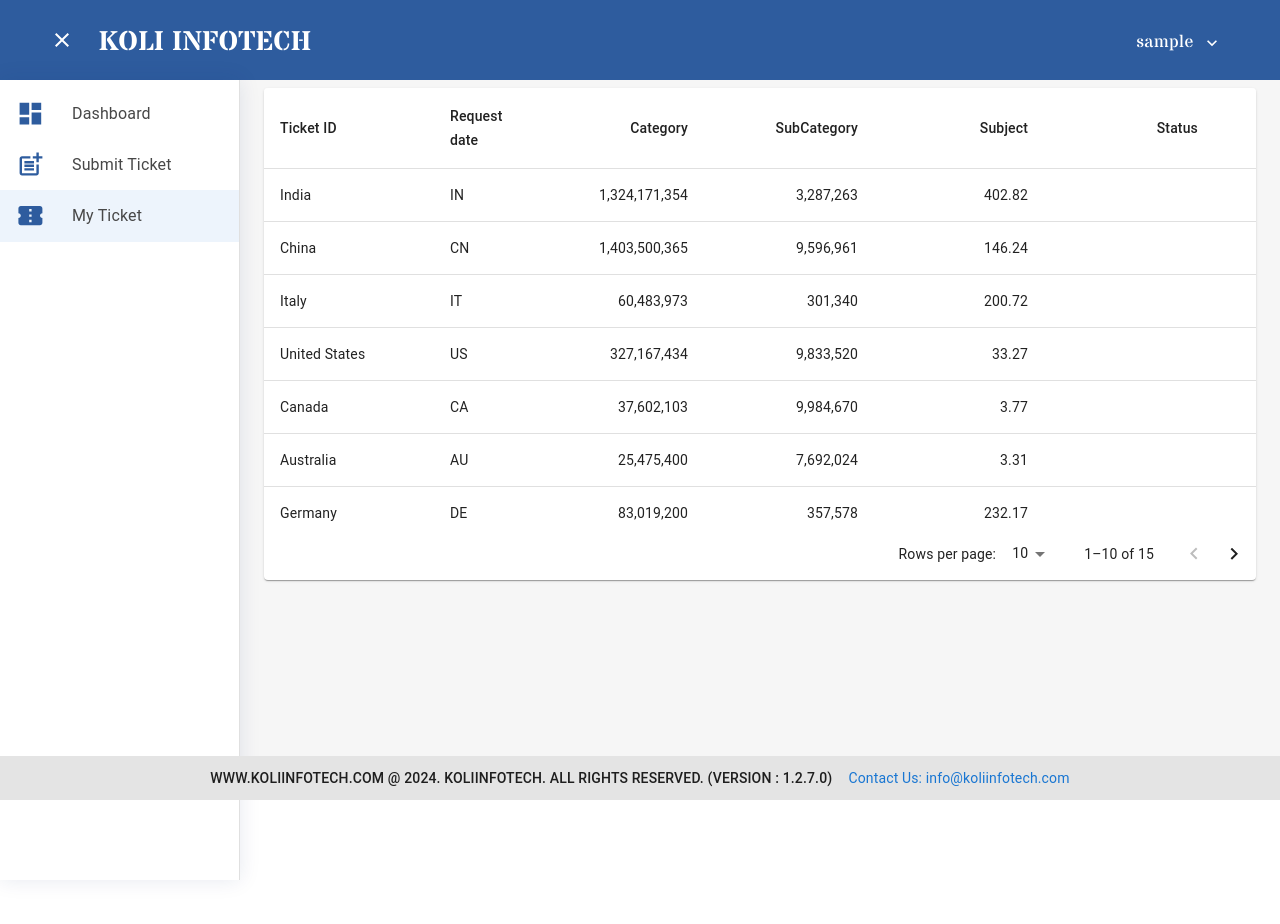
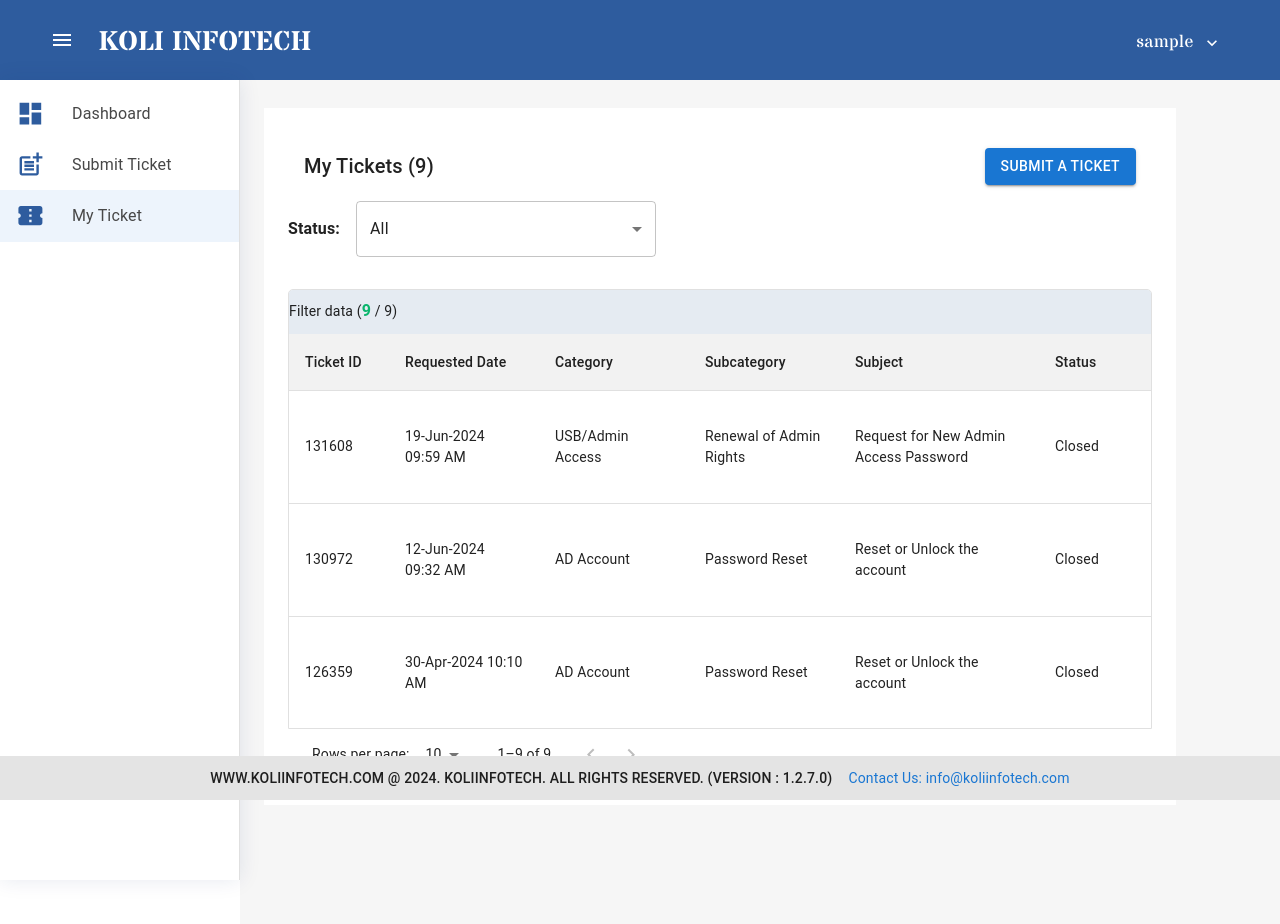
Before and after one commit to vamshidevv/KIHD, a React (Create React App) app: page /mytickets in a window 1280 px wide. Shown: the top 924 px of the page. Before the commit the page ends 800 px from the top, so only its background shows below. Built offline with nearby package versions, Linux system fonts and the light colour scheme; sample sign-in values are in the browser's storage.

Commit message:
created a table on my ticket page

```diff
--- a/src/Components/Drawer.jsx
+++ b/src/Components/Drawer.jsx
@@ -181,7 +181,7 @@ function ResponsiveDrawer({ window, children }) {
                   onClick={handleDrawerToggle}
                   sx={{ mr: 2, display: { sm: "block" } }}
                 >
-                  <CloseIcon id="close-icon" />{" "}
+                  <MenuIcon id="close-icon" />{" "}
                   {/* Close icon when drawer is open */}
                 </IconButton>
               )}
--- a/src/Components/MyTickets.jsx
+++ b/src/Components/MyTickets.jsx
@@ -7,74 +7,108 @@ import TableContainer from "@mui/material/TableContainer";
 import TableHead from "@mui/material/TableHead";
 import TablePagination from "@mui/material/TablePagination";
 import TableRow from "@mui/material/TableRow";
+import IconButton from "@mui/material/IconButton";
+import VisibilityIcon from "@mui/icons-material/Visibility";
+import FileCopyIcon from "@mui/icons-material/FileCopy";
+import Button from "@mui/material/Button";
+import Select from "@mui/material/Select";
+import MenuItem from "@mui/material/MenuItem";
+import Typography from "@mui/material/Typography";
+import Grid from "@mui/material/Grid";
+import Box from "@mui/material/Box";
+import FormControl from "@mui/material/FormControl";
 import withResponsiveDrawer from "./withResponsiveDrawer";
 
 const columns = [
-  { id: "name", label: "Ticket ID", minWidth: 170 },
-  { id: "code", label: "Request date", minWidth: 100 },
+  { id: "ticketId", label: "Ticket ID", minWidth: 100 },
+  { id: "requestedDate", label: "Requested Date", minWidth: 150 },
+  { id: "category", label: "Category", minWidth: 150 },
+  { id: "subcategory", label: "Subcategory", minWidth: 150 },
+  { id: "subject", label: "Subject", minWidth: 200 },
+  { id: "status", label: "Status", minWidth: 100 },
+  { id: "action", label: "Action", minWidth: 100 },
+];
+
+const rows = [
   {
-    id: "population",
-    label: "Category",
-    minWidth: 170,
-    align: "right",
-    format: (value) => value.toLocaleString("en-US"),
+    ticketId: "131608",
+    requestedDate: "19-Jun-2024 09:59 AM",
+    category: "USB/Admin Access",
+    subcategory: "Renewal of Admin Rights",
+    subject: "Request for New Admin Access Password",
+    status: "Closed",
   },
   {
-    id: "size",
-    label: "SubCategory",
-    minWidth: 170,
-    align: "right",
-    format: (value) => value.toLocaleString("en-US"),
+    ticketId: "130972",
+    requestedDate: "12-Jun-2024 09:32 AM",
+    category: "AD Account",
+    subcategory: "Password Reset",
+    subject: "Reset or Unlock the account",
+    status: "Closed",
   },
   {
-    id: "density",
-    label: "Subject",
-    minWidth: 170,
-    align: "right",
-    format: (value) => value.toFixed(2),
+    ticketId: "126359",
+    requestedDate: "30-Apr-2024 10:10 AM",
+    category: "AD Account",
+    subcategory: "Password Reset",
+    subject: "Reset or Unlock the account",
+    status: "Closed",
   },
   {
-    id: "Status",
-    label: "Status",
-    minWidth: 170,
-    align: "right",
-    format: (value) => value.toFixed(2),
+    ticketId: "124862",
+    requestedDate: "16-Apr-2024 10:00 AM",
+    category: "Access Review	",
+    subcategory: "Admin Rights",
+    subject: "Request for New Admin Access Password",
+    status: "Closed",
   },
   {
-    id: "Action",
-    label: "Status",
-    minWidth: 170,
-    align: "right",
-    format: (value) => value.toFixed(2),
+    ticketId: "121737	",
+    requestedDate: "18-Mar-2024 03:24 PM",
+    category: "AD Account	",
+    subcategory: "Password Reset",
+    subject: "Reset or Unlock the account",
+    status: "Closed",
   },
-];
-
-function createData(name, code, population, size) {
-  const density = population / size;
-  return { name, code, population, size, density };
-}
-
-const rows = [
-  createData("India", "IN", 1324171354, 3287263),
-  createData("China", "CN", 1403500365, 9596961),
-  createData("Italy", "IT", 60483973, 301340),
-  createData("United States", "US", 327167434, 9833520),
-  createData("Canada", "CA", 37602103, 9984670),
-  createData("Australia", "AU", 25475400, 7692024),
-  createData("Germany", "DE", 83019200, 357578),
-  createData("Ireland", "IE", 4857000, 70273),
-  createData("Mexico", "MX", 126577691, 1972550),
-  createData("Japan", "JP", 126317000, 377973),
-  createData("France", "FR", 67022000, 640679),
-  createData("United Kingdom", "GB", 67545757, 242495),
-  createData("Russia", "RU", 146793744, 17098246),
-  createData("Nigeria", "NG", 200962417, 923768),
-  createData("Brazil", "BR", 210147125, 8515767),
+  {
+    ticketId: "119701",
+    requestedDate: "28-Feb-2024 05:19 PM",
+    category: "VPN",
+    subcategory: "Create New VPN Account",
+    subject: "Request for VPN Access Assistance",
+    status: "Closed",
+  },
+  {
+    ticketId: "119611",
+    requestedDate: "28-Feb-2024 10:21 AM",
+    category: "VPN",
+    subcategory: "Create New VPN Account",
+    subject: "Request for Tactine VPN Installation and Access",
+    status: "Closed",
+  },
+  {
+    ticketId: "119576",
+    requestedDate: "27-Feb-2024 06:10 PM	",
+    category: "USB/Admin Access",
+    subcategory: "Admin Rights Request",
+    subject: "Request for Admin Access Control",
+    status: "Closed",
+  },
+  {
+    ticketId: "119548",
+    requestedDate: "27-Feb-2024 04:10 PM",
+    category: "Access Control	",
+    subcategory: "Biometric",
+    subject: "Request for Admin Access Control",
+    status: "Closed",
+  },
+  // Add more rows as needed
 ];
 
 const MyTickets = () => {
   const [page, setPage] = React.useState(0);
   const [rowsPerPage, setRowsPerPage] = React.useState(10);
+  const [status, setStatus] = React.useState("All");
 
   const handleChangePage = (event, newPage) => {
     setPage(newPage);
@@ -85,17 +119,108 @@ const MyTickets = () => {
     setPage(0);
   };
 
+  const handleStatusChange = (event) => {
+    setStatus(event.target.value);
+  };
+
   return (
-    <Paper sx={{ width: "100%", overflow: "hidden" }}>
-      <TableContainer sx={{ maxHeight: 440 }}>
+    <Box
+      sx={{
+        backgroundColor: "white",
+        marginBottom: "100px",
+        marginTop: "20px",
+        marginRight: { xs: "0px", sm: "0px", md: "0px", lg: "80px" },
+        padding: 3,
+      }}
+    >
+      <Box sx={{ padding: 2, backgroundColor: "#ffffff" }}>
+        <Grid container justifyContent="space-between" alignItems="center">
+          <Grid item>
+            <Typography variant="h6">My Tickets (9)</Typography>
+          </Grid>
+          <Grid item>
+            <Button variant="contained" color="primary">
+              Submit a Ticket
+            </Button>
+          </Grid>
+        </Grid>
+      </Box>
+      <Box
+        sx={{
+          paddingBottom: 2,
+          backgroundColor: "#fff",
+          borderRadius: "8px 8px 0 0",
+        }}
+      >
+        <Grid container alignItems="center" spacing={2}>
+          <Grid item>
+            <Typography variant="body1" sx={{ fontWeight: "bold" }}>
+              Status:
+            </Typography>
+          </Grid>
+          <Grid item>
+            <FormControl sx={{ minWidth: 300 }}>
+              <Select value={status} onChange={handleStatusChange}>
+                <MenuItem value="All">All</MenuItem>
+                {/* <MenuItem value="Open">Open</MenuItem> */}
+                <MenuItem value="Closed">Closed</MenuItem>
+              </Select>
+            </FormControl>
+          </Grid>
+        </Grid>
+      </Box>
+
+      <TableContainer
+        sx={{
+          marginTop: 2,
+          borderRadius: "5px 5px 0 0",
+          border: "1px solid #e0e0e0",
+          "@media (max-width: 600px)": {
+            overflowX: "auto",
+            maxHeight: "none",
+          },
+          "@media (min-width: 600px)": {
+            maxHeight: 440,
+          },
+        }}
+      >
+        <Grid
+          container
+          spacing={2}
+          sx={{
+            height: "60px",
+            backgroundColor: "#e5ebf2",
+            display: "flex",
+            alignItems: "center",
+          }}
+        >
+          <Grid item xs={12}>
+            <Typography variant="body2">
+              Filter data (
+              <span
+                style={{
+                  color: "#0AB56D",
+                  fontSize: "1rem",
+                  fontWeight: "600",
+                }}
+              >
+                9
+              </span>{" "}
+              / 9)
+            </Typography>
+          </Grid>
+        </Grid>
         <Table stickyHeader aria-label="sticky table">
           <TableHead>
             <TableRow>
               {columns.map((column) => (
                 <TableCell
                   key={column.id}
-                  align={column.align}
-                  style={{ minWidth: column.minWidth }}
+                  align="left"
+                  style={{
+                    minWidth: column.minWidth,
+                    backgroundColor: "#f2f2f2",
+                  }}
                 >
                   {column.label}
                 </TableCell>
@@ -105,22 +230,34 @@ const MyTickets = () => {
           <TableBody>
             {rows
               .slice(page * rowsPerPage, page * rowsPerPage + rowsPerPage)
-              .map((row) => {
-                return (
-                  <TableRow hover role="checkbox" tabIndex={-1} key={row.code}>
+              .map((row) => (
+                <TableRow
+                  hover
+                  role="checkbox"
+                  tabIndex={-1}
+                  key={row.ticketId}
+                >
                   {columns.map((column) => {
                     const value = row[column.id];
                     return (
-                        <TableCell key={column.id} align={column.align}>
-                          {column.format && typeof value === "number"
-                            ? column.format(value)
-                            : value}
+                      <TableCell key={column.id} align="left">
+                        {column.id === "action" ? (
+                          <>
+                            <IconButton aria-label="view">
+                              <VisibilityIcon />
+                            </IconButton>
+                            <IconButton aria-label="duplicate">
+                              <FileCopyIcon />
+                            </IconButton>
+                          </>
+                        ) : (
+                          value
+                        )}
                       </TableCell>
                     );
                   })}
                 </TableRow>
-                );
-              })}
+              ))}
           </TableBody>
         </Table>
       </TableContainer>
@@ -132,9 +269,24 @@ const MyTickets = () => {
         page={page}
         onPageChange={handleChangePage}
         onRowsPerPageChange={handleChangeRowsPerPage}
+        sx={{
+          ".MuiTablePagination-root": {
+            borderTop: "1px solid #e0e0e0",
+            padding: 2,
+            backgroundColor: "#f5f5f5",
+          },
+          ".MuiTablePagination-spacer": {
+            display: "none",
+          },
+          ".MuiTablePagination-actions": {
+            marginRight: 2,
+          },
+          ".MuiTablePagination-caption": {
+            marginRight: 2,
+          },
+        }}
       />
-    </Paper>
+    </Box>
   );
 };
-
 export default withResponsiveDrawer(MyTickets);
--- a/src/Components/SubmitTicket.jsx
+++ b/src/Components/SubmitTicket.jsx
@@ -465,8 +465,7 @@ const SubmitTicket = () => {
                               "& .MuiOutlinedInput-root": {
                                 "& fieldset": {
                                   borderColor:
-                                    touched.subcategory &&
-                                    errors.categosubcategoryy
+                                    touched.subcategory && errors.subcategory
                                       ? "#f44336"
                                       : touched.subcategory &&
                                         !errors.subcategory
```
Lines whose indentation alone changed are shown as unchanged.
